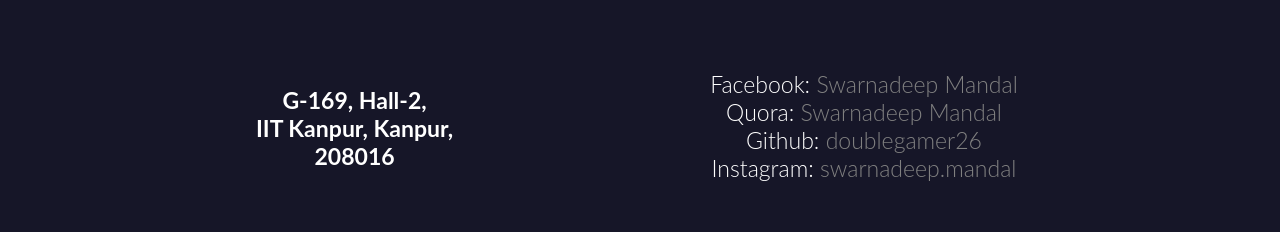
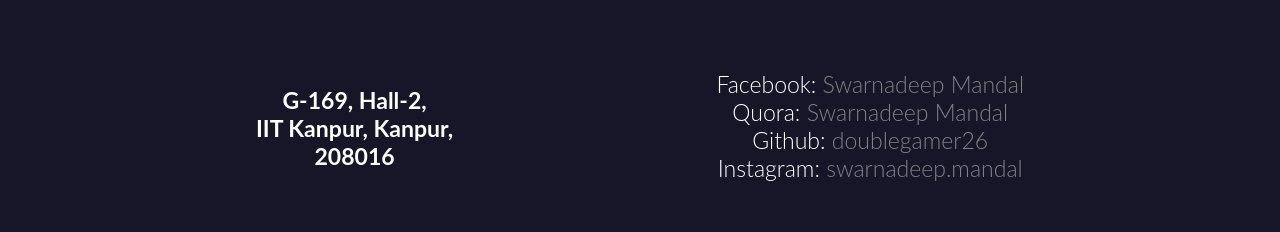
Before and after one commit to doublegamer26/doublegamer26.github.io, a plain HTML site: page index.html in a window 1280 px wide. Shown: the part 1348-1580 px from the top of the page. Drawn offline with Linux system fonts and the light colour scheme.

Commit message:
Minor fixes

```diff
--- a/mystyles.css
+++ b/mystyles.css
@@ -92,12 +92,11 @@ a {
 
 #social {
 	text-align: center;
+	position: relative;
 	float: right;
-	width: 51vw;
 	font-size: 1.8vw;
-	position: relative;
 	margin-top: 10.8vw;
-	margin-right: 7vw;
+	margin-right: 20vw;
 	font-weight: 300;
 }
 
```
Also changed, not shown: 1 other file.
